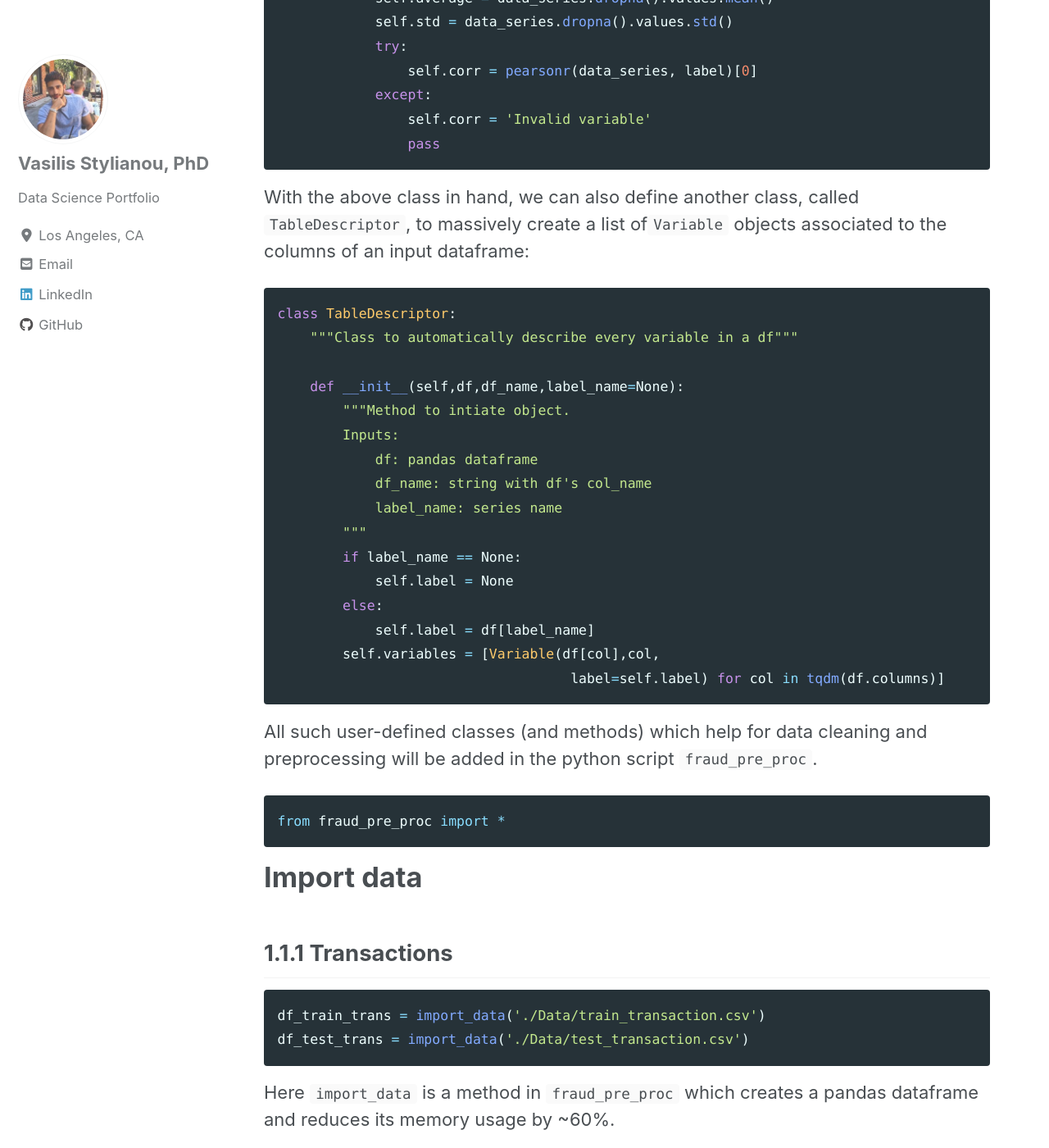
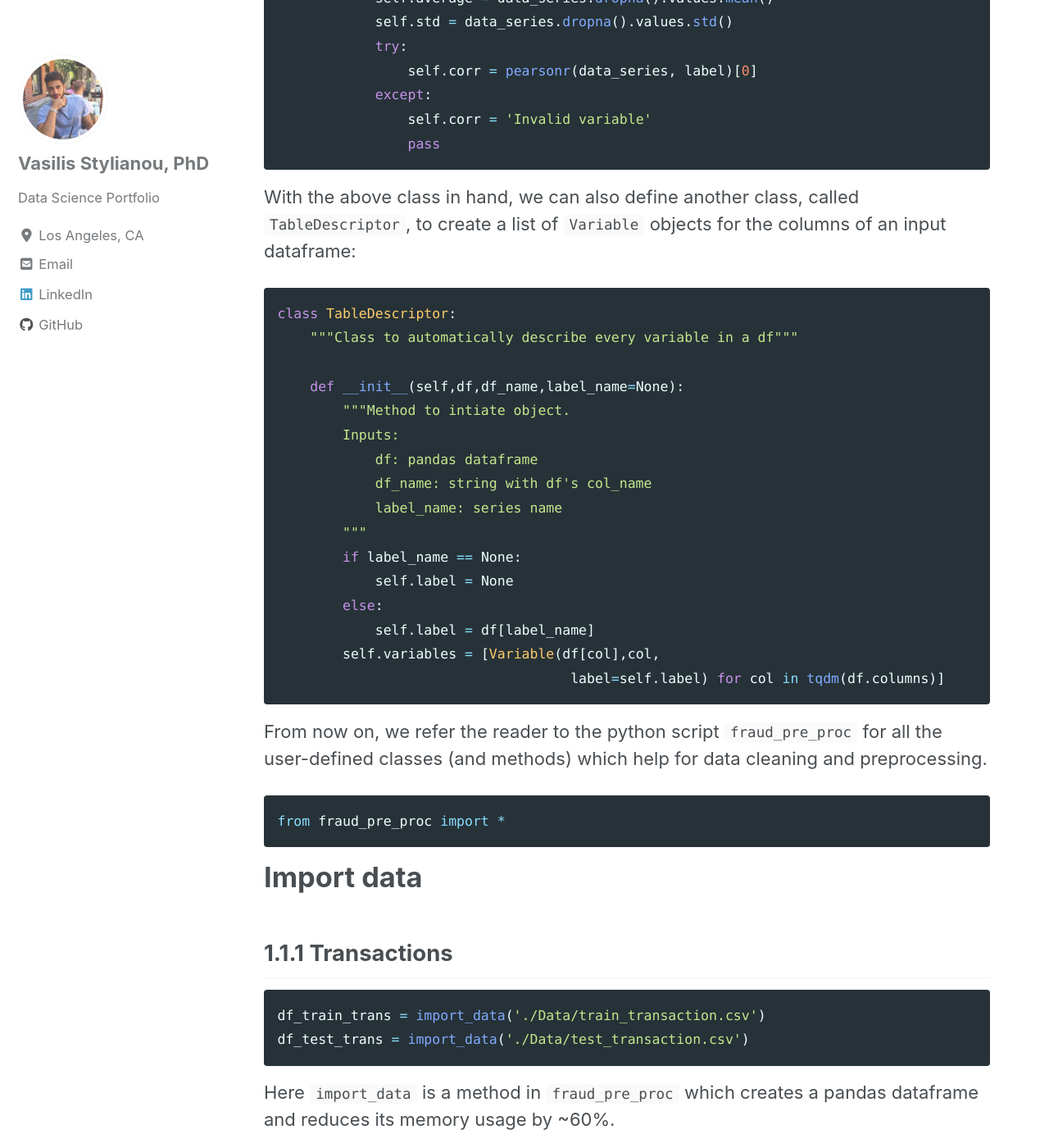
Before and after one commit to vasilis-stylianou/vasilis-stylianou.github.io, a Jekyll site: the page built from _posts/2019-09-20-ML_Kaggle_Part1.md, in a window 1280 px wide and 1400 px high, scrolled down 2656 px. Shown: the whole window at 82% size. Built offline with Jekyll 4.4.1, drawn with Linux system fonts in a browser that asks for light colours; cached includes are drawn as plain includes; nearby versions of some CDN libraries; some of the changed text lies outside the part shown.

Commit message:
Update 2019-09-20-ML_Kaggle_Part1.md

````diff
--- a/_posts/2019-09-20-ML_Kaggle_Part1.md
+++ b/_posts/2019-09-20-ML_Kaggle_Part1.md
@@ -41,7 +41,7 @@ pd.set_option('display.width', 1000)
 
 ## Utility script for data cleaning and preprocessing
 
-It is very useful to create a utility python script to keep our code clean and neat. For example, we can create a class called ```Variable``` to capture all the important statistical properties and attributes of each feature (the terms features/columns/variables are used interchangeably in this post):
+It is very useful to create a utility script for data analysis as this will help us keep our code clean and neat. For example, we can create a class called ```Variable``` to capture all the important statistical properties and attributes of each feature (the terms features/columns/variables are used interchangeably in this post):
 
 ```python
 class Variable:
@@ -77,7 +77,7 @@ class Variable:
                 self.corr = 'Invalid variable'
                 pass
 ```
-With the above class in hand, we can also define another class, called ```TableDescriptor```, to massively create a list of```Variable``` objects associated to the columns of an input dataframe:
+With the above class in hand, we can also define another class, called ```TableDescriptor```, to create a list of ```Variable``` objects for the columns of an input dataframe:
 
 ```python
 class TableDescriptor:
@@ -97,7 +97,7 @@ class TableDescriptor:
         self.variables = [Variable(df[col],col,
                                     label=self.label) for col in tqdm(df.columns)]
 ```
-All such user-defined classes (and methods) which help for data cleaning and preprocessing will be added in the python script ```fraud_pre_proc```.
+From now on, we refer the reader to the python script ```fraud_pre_proc``` for all the user-defined classes (and methods) which help for data cleaning and preprocessing.
 
 ```python
 from fraud_pre_proc import *
````
